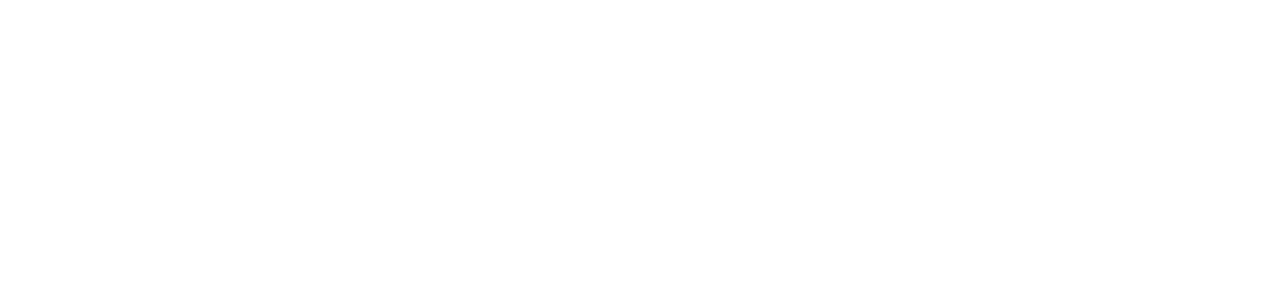
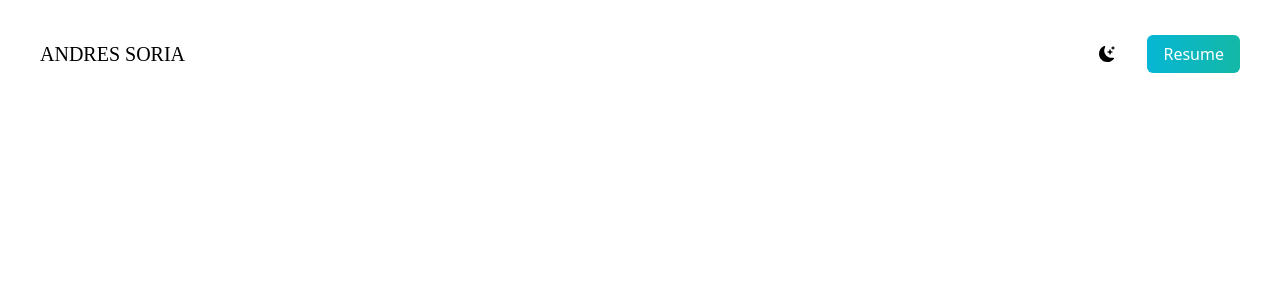
Before and after one commit to ndrsov/React-Designer-Portfolio, a Next.js app: page / in a window 1280 px wide. Shown: the top 300 px of the page. Built offline with nearby package versions, Linux system fonts and the light colour scheme.

Commit message:
Set up header navigation

```diff
--- a/src/pages/index.js
+++ b/src/pages/index.js
@@ -1,4 +1,5 @@
 import Head from 'next/head';
+import { BsFillMoonStarsFill } from 'react-icons/bs';
 
 export default function Home() {
   return (
@@ -6,7 +7,26 @@
       <Head>
         <title>React Designer Portfolio</title>
       </Head>
-      <main></main>
+      <main className='bg-white px-10 '>
+        <section className='min-h-screen'>
+          <nav className='py-10 mb-12 flex justify-between'>
+            <h1 className='text-xl font-burtons'>ANDRES SORIA</h1>
+            <ul className='flex items-center'>
+              <li>
+                <BsFillMoonStarsFill className='cursor-pointer text-2x' />
+              </li>
+              <li>
+                <a
+                  className='bg-gradient-to-r from-cyan-500 to-teal-500 text-white px-4 py-2 rounded-md ml-8'
+                  href='#'
+                >
+                  Resume
+                </a>
+              </li>
+            </ul>
+          </nav>
+        </section>
+      </main>
     </div>
   );
 }
--- a/tailwind.config.js
+++ b/tailwind.config.js
@@ -6,7 +6,11 @@
     './src/app/**/*.{js,ts,jsx,tsx,mdx}',
   ],
   theme: {
-    extend: {},
+    extend: {
+      fontFamily: {
+        burtons: 'burtons',
+      },
+    },
   },
   plugins: [],
 };
```
